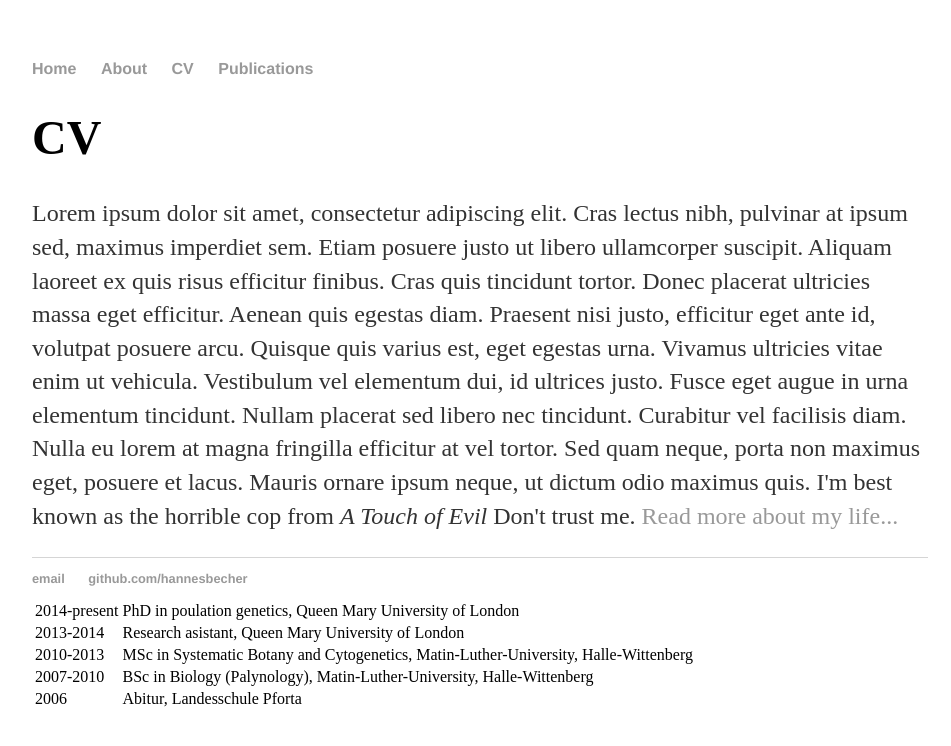
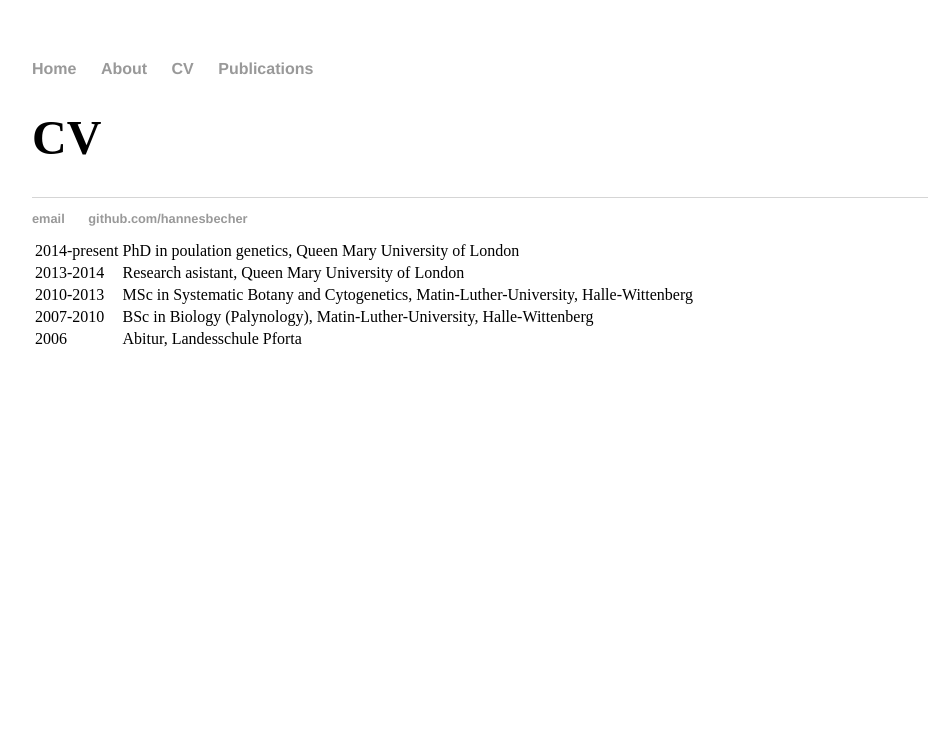
Before and after one commit to hannesbecher/hannesbecher.github.io, a Jekyll site: the page built from cv.html, in a window 1280 px wide. Shown: the top 746 px of the page, without its empty margins (160-1111 px from the left). Built offline with Jekyll 4.4.1, drawn with Linux system fonts in a browser that asks for light colours.

Commit message:
Update cv.html

```diff
--- a/cv.html
+++ b/cv.html
@@ -28,5 +28,4 @@ title: Hannes Becher - CV
 					<td>Abitur, Landesschule Pforta</td>
 				</tr>
 			</tbody>
-				<p>Lorem ipsum dolor sit amet, consectetur adipiscing elit. Cras lectus nibh, pulvinar at ipsum sed, maximus imperdiet sem. Etiam posuere justo ut libero ullamcorper suscipit. Aliquam laoreet ex quis risus efficitur finibus. Cras quis tincidunt tortor. Donec placerat ultricies massa eget efficitur. Aenean quis egestas diam. Praesent nisi justo, efficitur eget ante id, volutpat posuere arcu. Quisque quis varius est, eget egestas urna. Vivamus ultricies vitae enim ut vehicula. Vestibulum vel elementum dui, id ultrices justo. Fusce eget augue in urna elementum tincidunt. Nullam placerat sed libero nec tincidunt. Curabitur vel facilisis diam. Nulla eu lorem at magna fringilla efficitur at vel tortor. Sed quam neque, porta non maximus eget, posuere et lacus. Mauris ornare ipsum neque, ut dictum odio maximus quis. I'm best known as the horrible cop from <em>A Touch of Evil</em> Don't trust me. <a href="/about">Read more about my life...</a></p>
     		</div><!-- /.blurb -->
```
